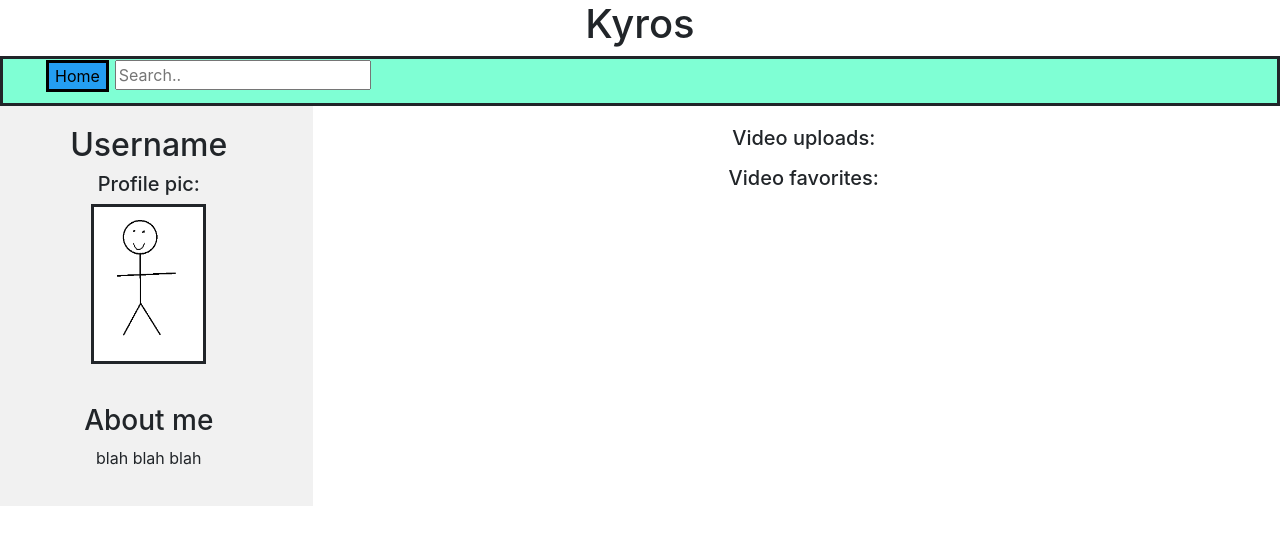
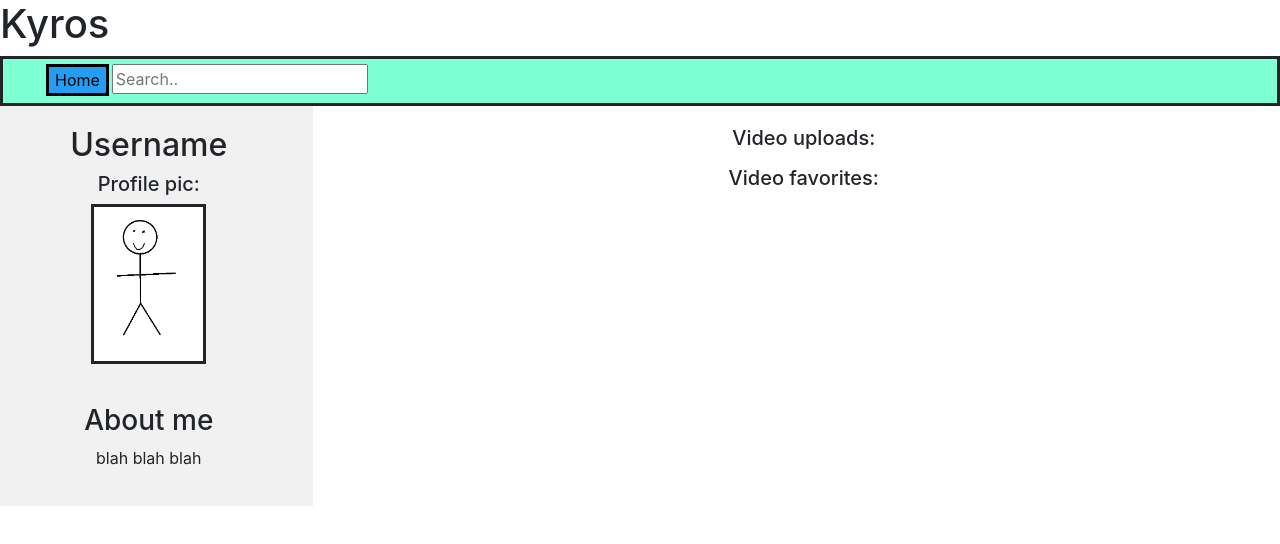
Before and after one commit to luis815/Hope2Finish, a Vue app in the folder front_end/: page /profile in a window 1280 px wide. Shown: the top 544 px of the page. Built offline with nearby package versions, Linux system fonts and the light colour scheme.

Commit message:
small gui update still needs backend functionality

```diff
--- a/front_end/src/views/Profile.vue
+++ b/front_end/src/views/Profile.vue
@@ -1,8 +1,7 @@
 <template>
 <div>
-
+   <h1> Kyros</h1>
  <div class="body">
-     <h1> Kyros</h1>
     <div class = "Topbar">
         <ul>
         <li class="but"><button v-on:click="home" class="home">Home</button></li>
@@ -88,6 +87,7 @@ export default {
 .Topbar ul {
   height: 100%;
   width: 100%;
+
   list-style: none;
   border: solid;
   text-align: center;
@@ -97,16 +97,18 @@ export default {
 .Topbar {
   width: 100%;
   height: 50px;
-  list-style: none;
+
 }
 
 .Topbar li {
   float: left;
-  display: block;
+  display:grid;
   text-decoration: none;
   font-weight: bold;
   height: 100%;
-  padding: 1px 3px;
+  padding-top: 5px;
+  padding-bottom: 10px;
+  padding-left: 3px;
 
 }
 
```
Also changed, not shown: front_end/src/views/ProfileEditor.vue (+4 -4 lines).
